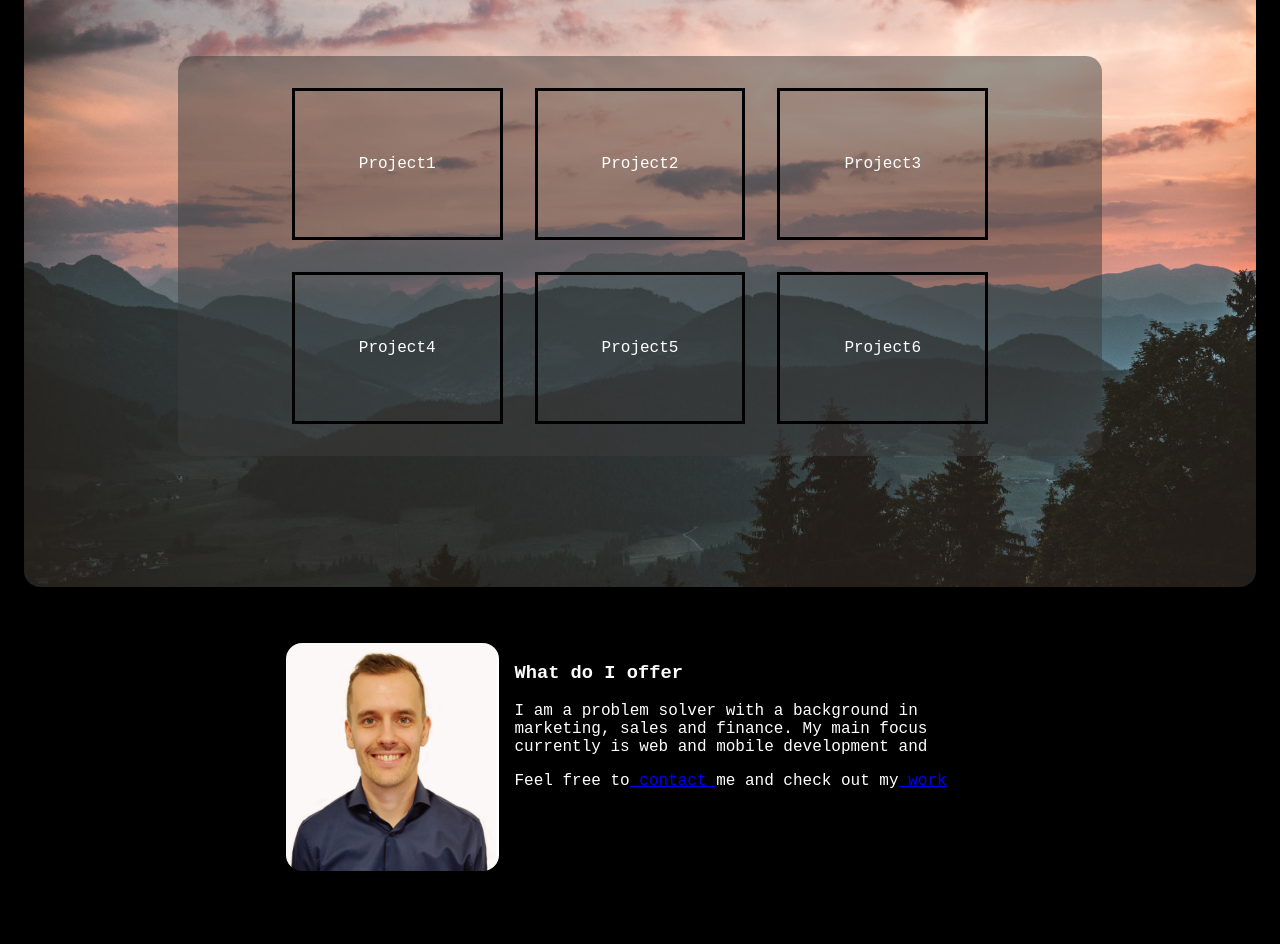
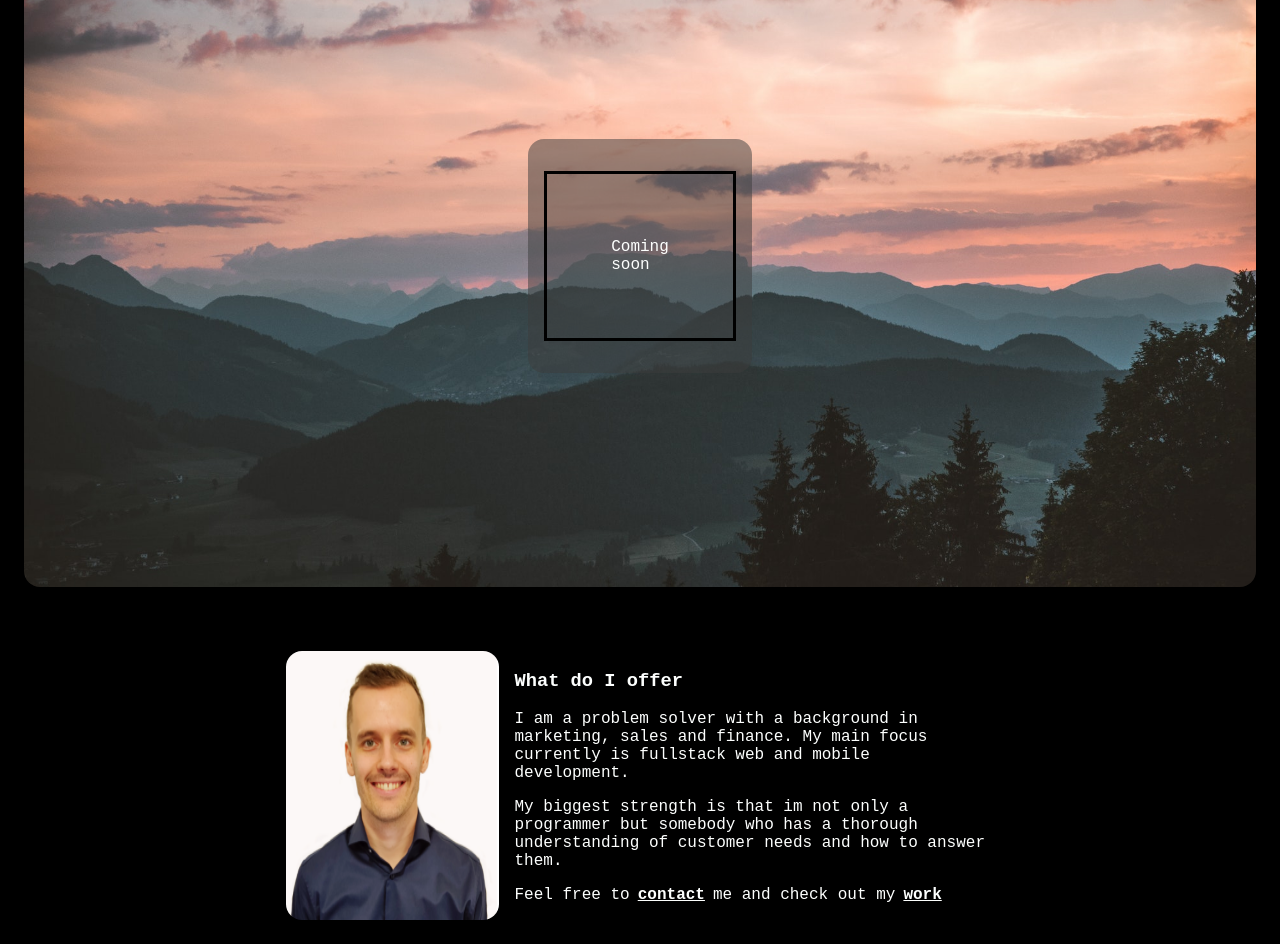
Before and after one commit to NiklasMenard/webportfolio, a React (Create React App) app in the folder FrontEnd/: page /projects in a window 1280 px wide. Shown: the part 197-1141 px from the top of the page. Before the commit the page ends 1092 px from the top, so only its background shows below. Built offline with nearby package versions, Linux system fonts and the light colour scheme.

Commit message:
added scroll to view links into footer

```diff
--- a/FrontEnd/package.json
+++ b/FrontEnd/package.json
@@ -13,6 +13,7 @@
     "react": "^16.13.1",
     "react-dom": "^16.13.1",
     "react-router-dom": "^5.2.0",
+    "react-router-hash-link": "^2.2.2",
     "react-scripts": "3.4.3",
     "react-transition-group": "^4.4.1"
   },
--- a/FrontEnd/src/app.css
+++ b/FrontEnd/src/app.css
@@ -8,7 +8,7 @@ body > * {
   margin: 1rem;
 }
 
-h1, h3, p, ul {
+h1, h3, p, ul, a {
   color:rgb(253, 255, 254);
   font-family:'Courier New', Courier, monospace;
 }
--- a/FrontEnd/src/components/footer.css
+++ b/FrontEnd/src/components/footer.css
@@ -2,7 +2,7 @@
     display: flex;
     flex-direction: row;
     flex-wrap: wrap;
-    margin-top: 3.5rem;
+    margin-top: 4rem;
     justify-content: center;
   }
 
@@ -14,3 +14,8 @@
 .skills-box {
     width: 30rem;
 }
+
+.skills-box a {
+    font-weight: bolder;
+    padding: 0.5rem;
+}
--- a/FrontEnd/src/components/footer.js
+++ b/FrontEnd/src/components/footer.js
@@ -1,10 +1,10 @@
 import React from 'react'
 import './footer.css'
 import ProfilePicture from './images/profilepic.png';
-import { Link } from "react-router-dom"
+import { HashLink } from 'react-router-hash-link'
 
 
-const Footer = ({headerButtonPressed, buttonToggled}) => {
+const Footer = ({ headerButtonPressed, buttonToggled }) => {
 
     return (
         <div className="footer-container">
@@ -13,13 +13,17 @@ const Footer = ({headerButtonPressed, buttonToggled}) => {
                 <h3>What do I offer</h3>
                 <p>
                     I am a problem solver with a background in marketing, sales and finance.
-                    My main focus currently is web and mobile development and
+                    My main focus currently is fullstack web and mobile development.
                 </p>
                 <p>
-                Feel free to
-                <Link to="/contact" onClick={() => headerButtonPressed(!buttonToggled)}> contact </Link>
-                me and check out my
-                <Link to="/projects" onClick={() => headerButtonPressed(!buttonToggled)}> work </Link>
+                    My biggest strength is that im not only a programmer but somebody who has a
+                    thorough understanding of customer needs and how to answer them.
+                </p>
+                <p>
+                    Feel free to
+                    <HashLink smooth to="/contact#top" onClick={() => headerButtonPressed(!buttonToggled)}>contact</HashLink>
+                    me and check out my
+                    <HashLink smooth to="/projects#top" onClick={() => headerButtonPressed(!buttonToggled)}>work</HashLink>
                 </p>
             </div>
         </div>
--- a/FrontEnd/src/components/projects.css
+++ b/FrontEnd/src/components/projects.css
@@ -1,9 +1,9 @@
 .project-box {
     display: flex;
     flex-flow: column wrap;
+    flex: 0 75%;
     background-color: rgba(60, 60, 60, 0.5);
     border-radius: 1rem;
-    width: 75%;
     margin-bottom: 2rem;
 }
 
--- a/FrontEnd/src/components/projects.js
+++ b/FrontEnd/src/components/projects.js
@@ -4,12 +4,7 @@ import './projects.css'
 const Projects = () => {
 
     const project = [
-        {name:'Project1'},
-        {name:'Project2'},
-        {name:'Project3'},
-        {name:'Project4'},
-        {name:'Project5'},
-        {name:'Project6'},
+        {name:'Coming soon'},
     ]
 
     return (
```
Also changed, not shown: 1 other file (tests, documents, lock files or other folders).
